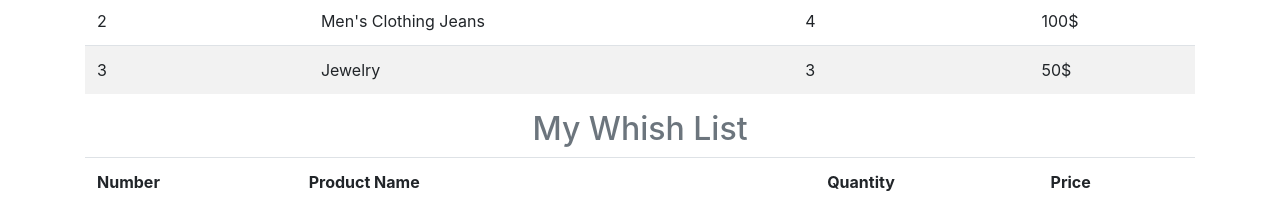
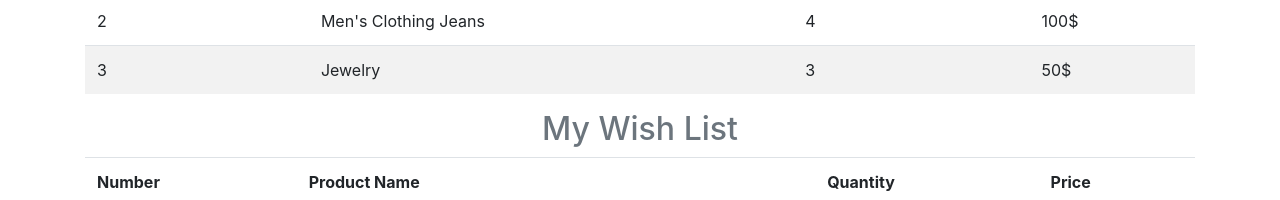
Before and after one commit to tatev5/shop, a plain HTML site: page myorders.html in a window 1280 px wide. Shown: the part 893-1093 px from the top of the page. Drawn offline with nearby package versions, Linux system fonts and the light colour scheme.

Commit message:
Update myorders.html

```diff
--- a/myorders.html
+++ b/myorders.html
@@ -182,7 +182,7 @@
     </div>
 
       <div class="container">
-          <h2 class="text-center text-secondary">My Whish List</h2>
+          <h2 class="text-center text-secondary">My Wish List</h2>
       <table class="table table-striped">
       <thead>
         <tr>
```
